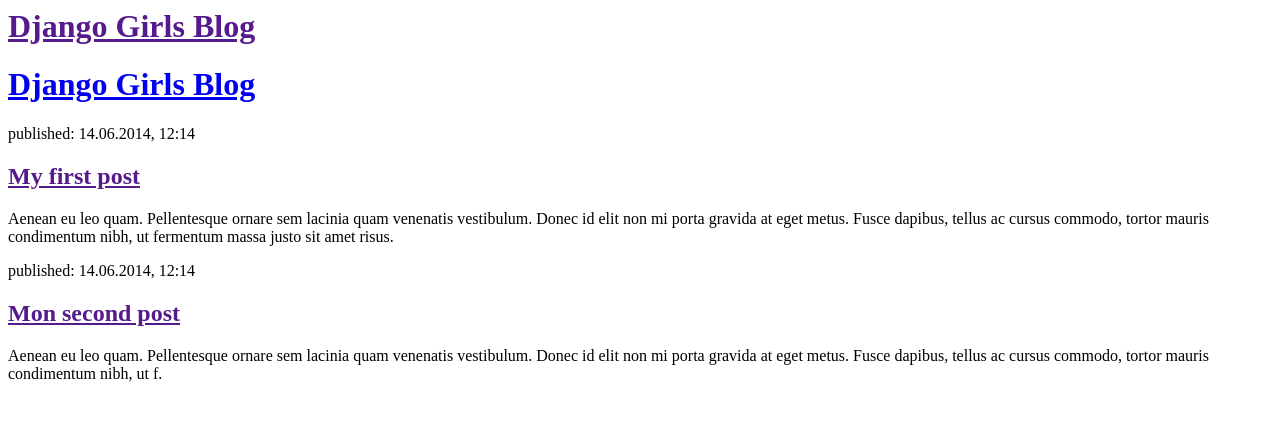
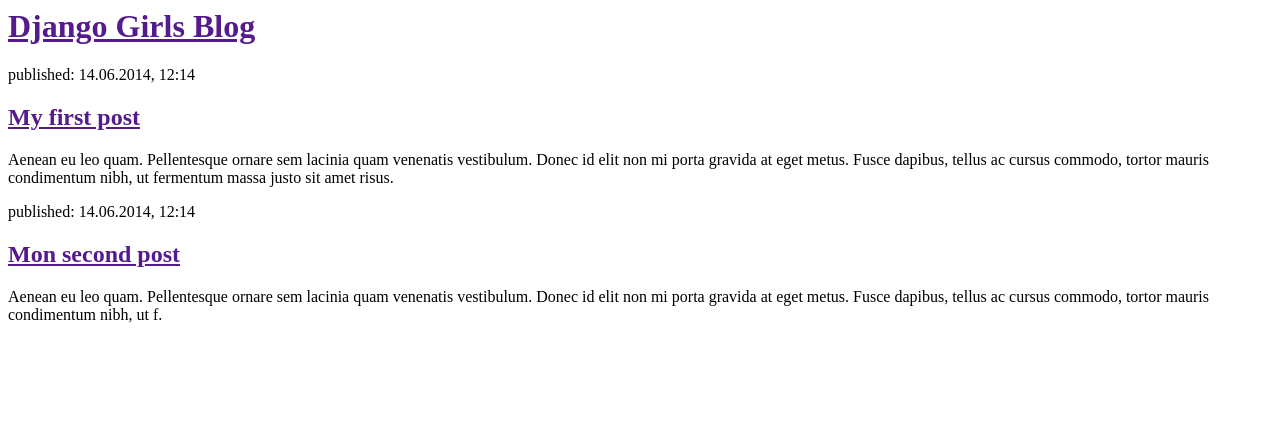
Before and after one commit to marushkaf/my-first-blog, a Django app: page / in a window 1280 px wide. Shown: the top 421 px of the page. Run offline with Django 3.2, Linux system fonts and the light colour scheme; data that the repository does not hold is empty.

Commit message:
Modified templates to display posts from database.

```diff
--- a/blog/templates/blog/post_list.html
+++ b/blog/templates/blog/post_list.html
@@ -6,12 +6,8 @@
         <div>
             <h1><a href="">Django Girls Blog</a></h1>
         </div>
+{% for post in posts %}
         <div>
-    <h1><a href="/">Django Girls Blog</a></h1>
-</div>
-
-{% for post in posts %}
-    <div>
         <p>publié: {{ post.published_date }}</p>
         <h1><a href="">{{ post.title }}</a></h1>
         <p>{{ post.text|linebreaksbr }}</p>
```
